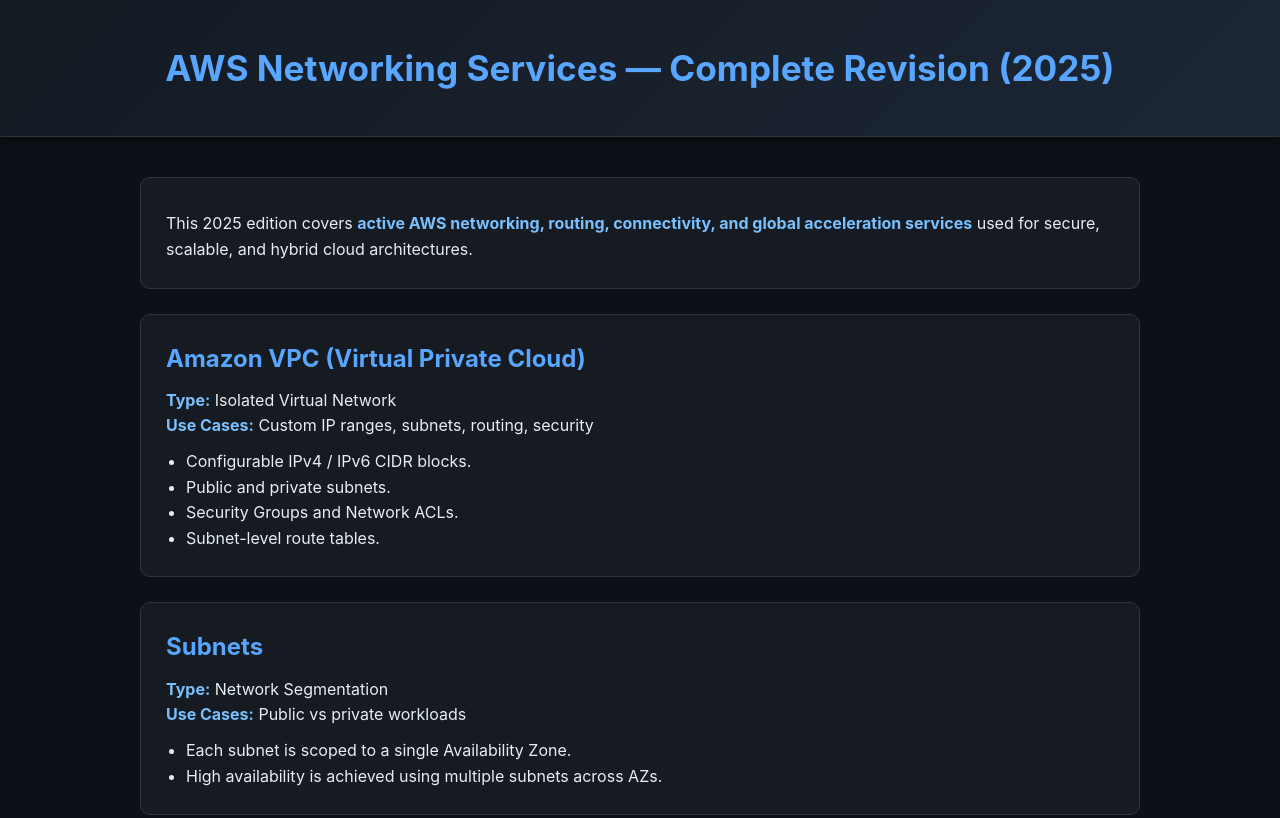
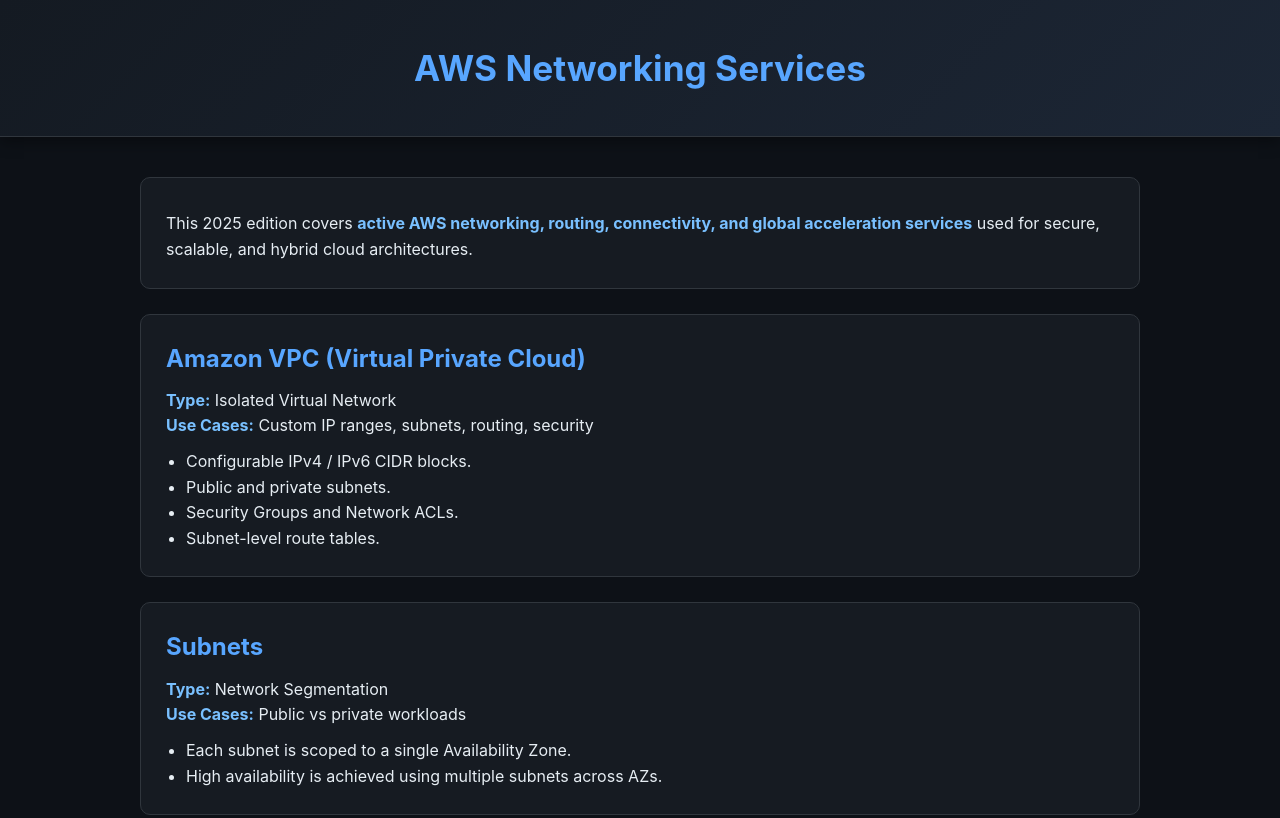
Before and after one commit to Harish-SN/aws-hub, a plain HTML site: page aws-networking/index.html in a window 1280 px wide. Shown: the top 818 px of the page. Drawn offline with Linux system fonts and the light colour scheme.

Commit message:
Update index.html

```diff
--- a/aws-networking/index.html
+++ b/aws-networking/index.html
@@ -3,13 +3,13 @@
 <head>
   <meta charset="UTF-8">
   <meta name="viewport" content="width=device-width, initial-scale=1.0">
-  <title>AWS Networking Services — Complete Revision (2025)</title>
+  <title>AWS Networking Services</title>
   <link rel="stylesheet" href="style.css">
 </head>
 <body>
 
 <header>
-  <h1>AWS Networking Services — Complete Revision (2025)</h1>
+  <h1>AWS Networking Services</h1>
 </header>
 
 <main class="container">
@@ -244,7 +244,7 @@
 </main>
 
 <footer>
-  <p>AWS Networking Services — Built by FlyingBunny 🐰 (2025)</p>
+  <p>AWS Networking Services — Built by Harish</p>
 </footer>
 
 </body>
```
